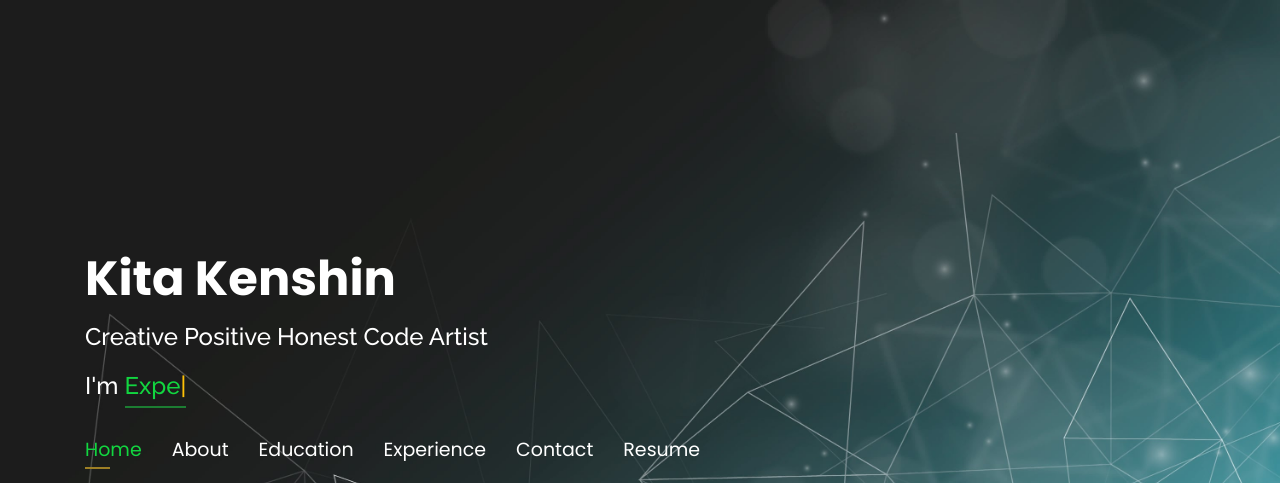
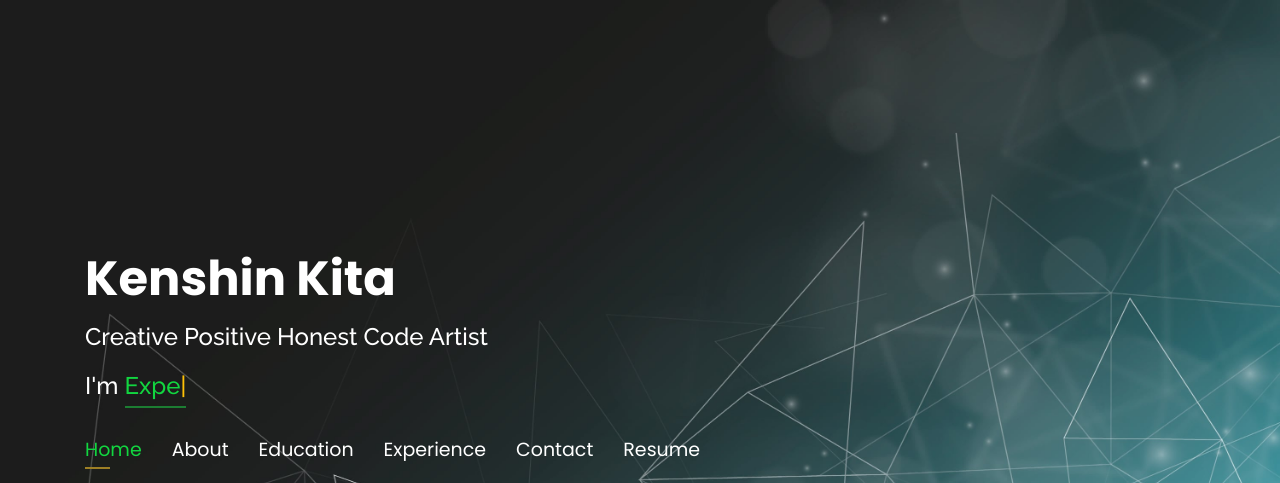
Before and after one commit to KitaKenshin/KitaKenshin.github.io, a plain HTML site: page index.html in a window 1280 px wide. Shown: the top 483 px of the page. Drawn offline with nearby package versions, Linux system fonts and the light colour scheme.

Commit message:
improved seo tags

```diff
--- a/index.html
+++ b/index.html
@@ -6,11 +6,11 @@
   <meta charset="utf-8">
   <meta content="width=device-width, initial-scale=1.0" name="viewport">
 
-  <title>Kita Kenshin - Code Artist | Creative Positive Honest Dev</title>
-  <meta name="keywords" content="Kita Kenshin, Code Artist, Software Developer, Creative, Positive, Honest">
-  <meta name="author" content="Kita Kenshin">
-  <meta name="description" content="Kita Kenshin's Personal Website">
-  <meta itemprop="name" content="Kita Kenshin - Code Artist">
+  <title>Kenshin Kita - Code Artist | Creative Positive Honest Dev</title>
+  <meta name="keywords" content="Kenshin Kita, Code Artist, Software Developer, Creative, Positive, Honest">
+  <meta name="author" content="Kenshin Kita">
+  <meta name="description" content="Explore the personal website of Kenshin Kita, a seasoned software developer and code artist. With a focus on creativity, positivity, and honesty, Kenshin showcases his extensive experience in algorithm design, backend development, and cloud-based application development. Discover his educational background, interests, and professional journey. Connect with Kenshin today!">
+  <meta itemprop="name" content="Kenshin Kita - Code Artist">
   <meta itemprop="description" content="Experienced Software Developer with a focus on creativity and honesty.">
 
   <!-- Google Fonts -->
@@ -35,7 +35,7 @@
 <body>
   <header id="header" class="header-tops">
     <div class="container">
-      <h1>Kita Kenshin</h1>
+      <h1>Kenshin Kita</h1>
       <h2 style="color:#fff">Creative Positive Honest Code Artist</h2>
       <h2 style="color:#fff">I'm <span class="typing" style="color:#12D640"></span></h2>
       <nav class="nav-menu d-none d-lg-block">
```
